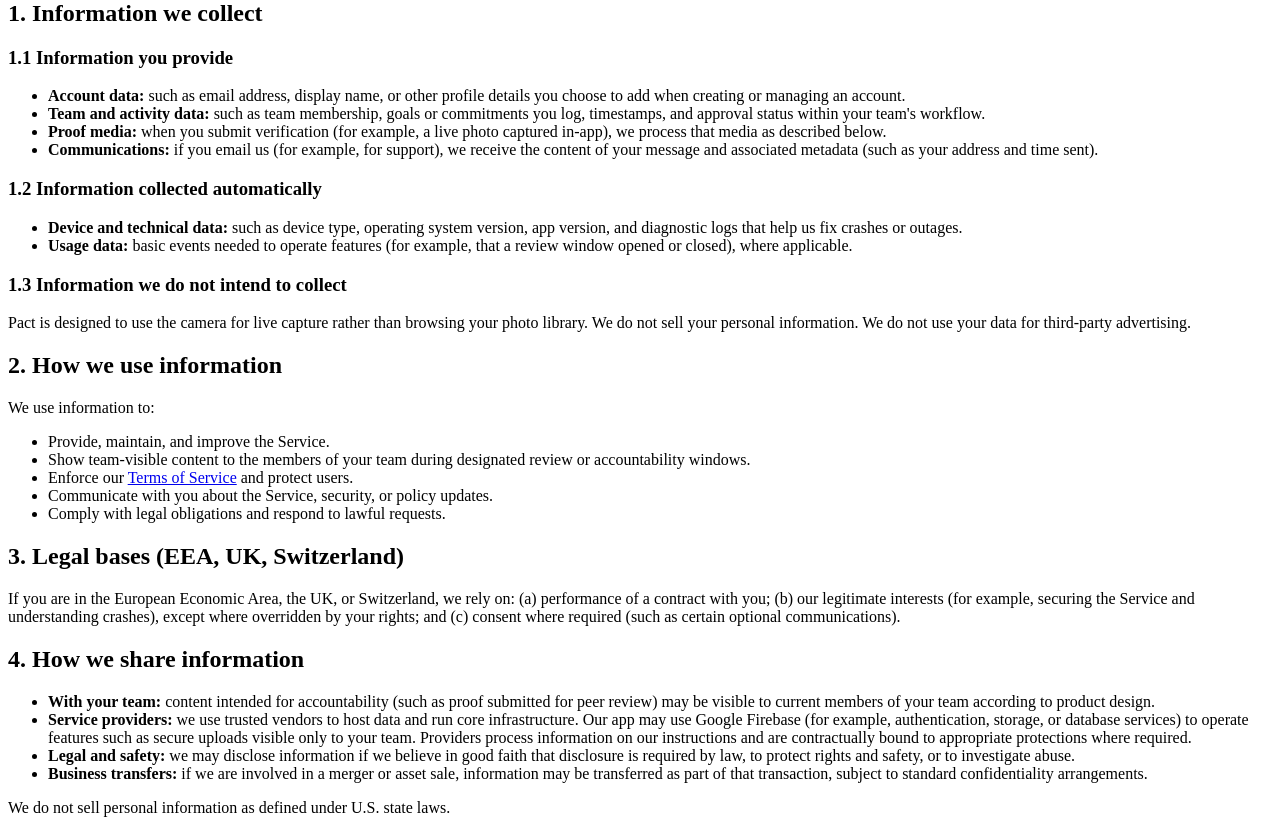
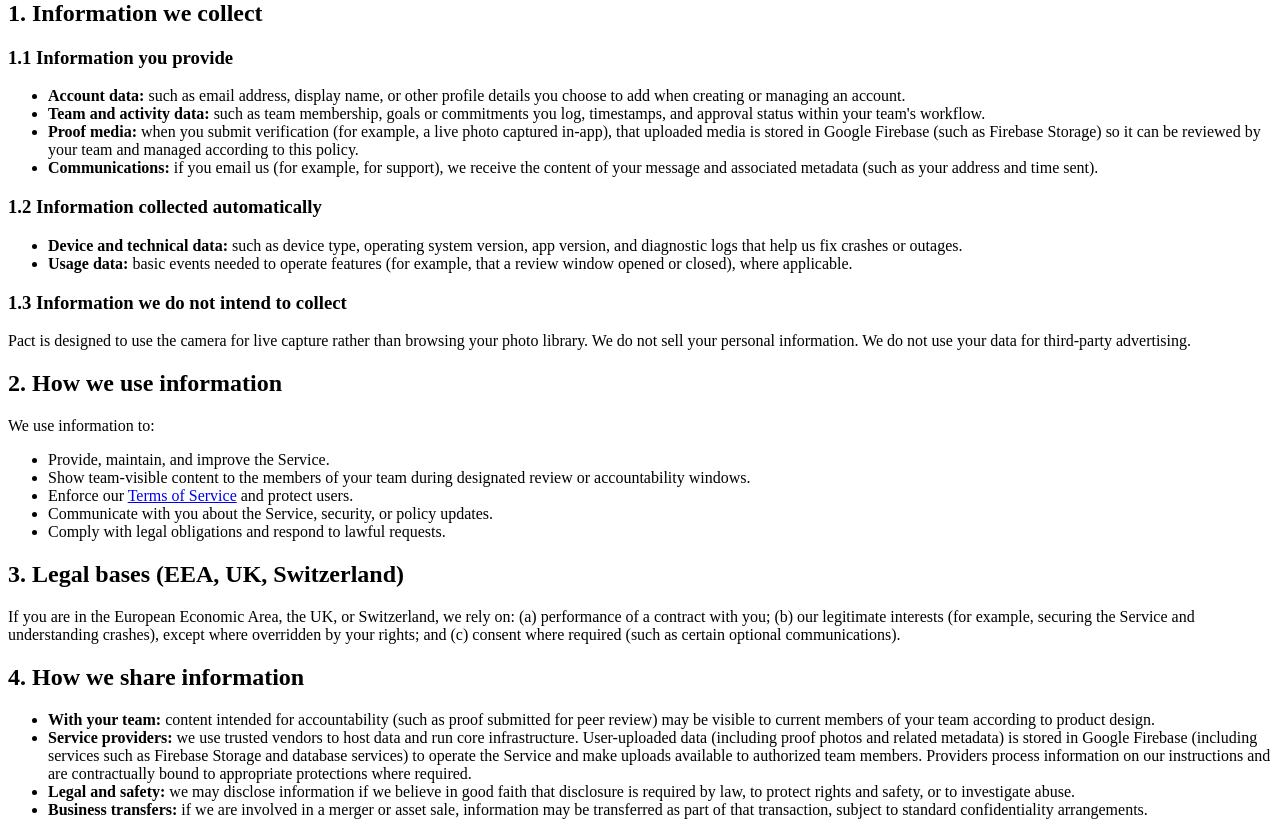
Before and after one commit to Alight-Dev/pact-website, a React (Vite) app: page /privacy in a window 1280 px wide. Shown: the part 300-1121 px from the top of the page. Built offline with nearby package versions, Linux system fonts and the light colour scheme; the HTML template or start-up script is replaced by a standard one.

Commit message:
Update PrivacyPolicyPage to clarify media storage and service provider details regarding user-uploaded data in Google Firebase.

```diff
--- a/src/pages/PrivacyPolicyPage.jsx
+++ b/src/pages/PrivacyPolicyPage.jsx
@@ -29,8 +29,9 @@
         </li>
         <li>
           <strong>Proof media:</strong> when you submit verification (for
-          example, a live photo captured in-app), we process that media as
-          described below.
+          example, a live photo captured in-app), that uploaded media is stored
+          in Google Firebase (such as Firebase Storage) so it can be reviewed by
+          your team and managed according to this policy.
         </li>
         <li>
           <strong>Communications:</strong> if you email us (for example, for
@@ -94,9 +95,10 @@
         </li>
         <li>
           <strong>Service providers:</strong> we use trusted vendors to host
-          data and run core infrastructure. Our app may use Google Firebase
-          (for example, authentication, storage, or database services) to
-          operate features such as secure uploads visible only to your team.
+          data and run core infrastructure. User-uploaded data (including proof
+          photos and related metadata) is stored in Google Firebase (including
+          services such as Firebase Storage and database services) to operate
+          the Service and make uploads available to authorized team members.
           Providers process information on our instructions and are contractually
           bound to appropriate protections where required.
         </li>
```
